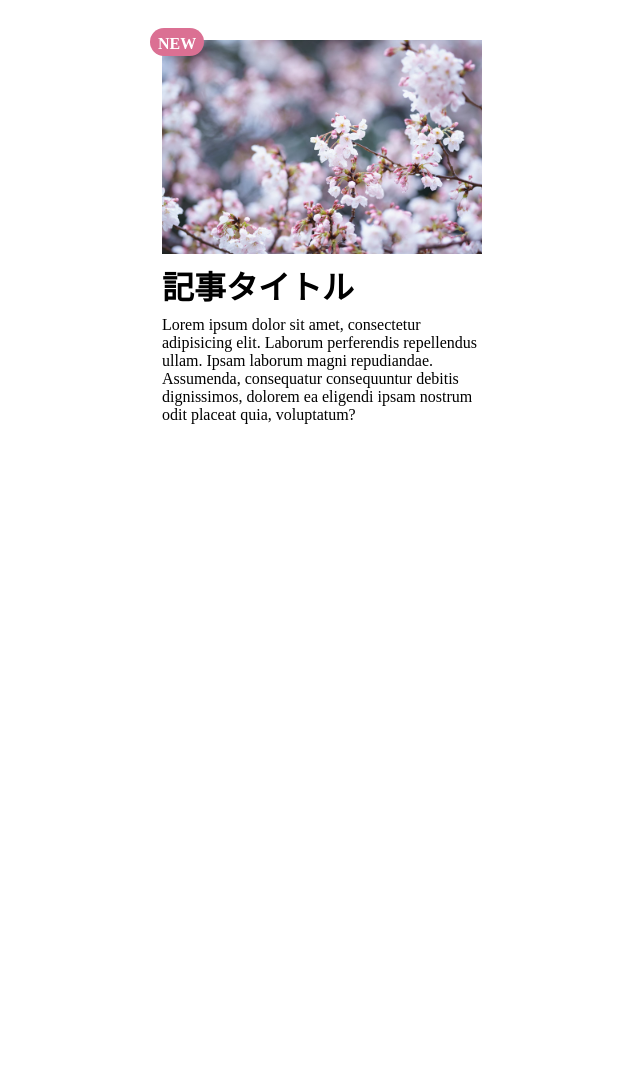
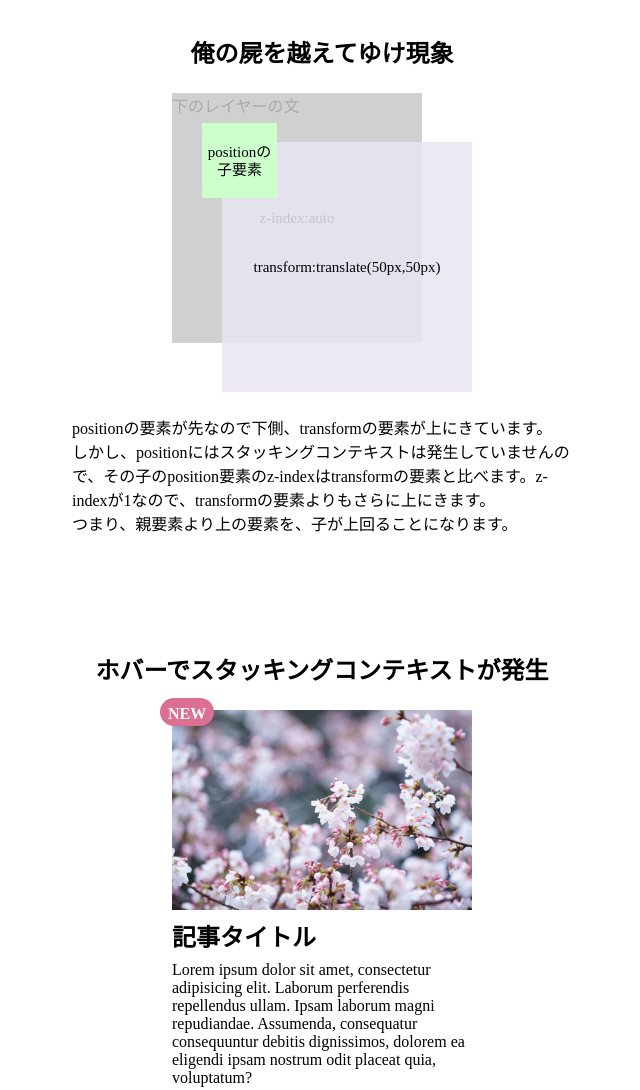
Before and after one commit to ics-creative/200525_z-index-of-the_abyss, a plain HTML site: page example6/index.html in a window 1280 px wide. Shown: the whole page, without its empty margins (318-958 px from the left). Before the commit the page ends 800 px from the top, so only its background shows below. Drawn offline with Linux system fonts and the light colour scheme.

```diff
--- a/example6/index.html
+++ b/example6/index.html
@@ -2,7 +2,7 @@
 <html lang="ja">
   <head>
     <meta charset="UTF-8" />
-    <title>transitionで急に発生する</title>
+    <title>予期せぬ重なり</title>
   </head>
   <style>
     body {
@@ -11,14 +11,69 @@
       justify-content: center;
       padding-top: 40px;
     }
-    .wrapper {
-      position: relative;
-      display: flex;
-      justify-content: center;
+
+    .section {
+      width: 300px;
+      margin: 0 auto 120px;
     }
 
+    .section > h1 {
+      width: 500px;
+      text-align: center;
+      margin: 0 0 24px -100px;
+      line-height: 1.2;
+    }
+
+    .section .description{
+      width: 500px;
+      margin: 24px 0 0 -100px;
+      line-height: 1.5;
+    }
+
+    .position-wrapper {
+      position: relative;
+      min-height: 300px;
+    }
+
+
+    .position {
+      position: absolute;
+      top: 0;
+      left: 0;
+      width: 250px;
+      height: 250px;
+      font-size: 15px;
+      text-align: center;
+      line-height: 250px;
+      background-color: rgba(200, 200, 200, 0.85);
+    }
+
+
+    .inner{
+      position: absolute;
+      z-index: 1;
+      top: 30px;
+      left: 30px;
+      width: 75px;
+      height: 55px;
+      padding-top: 20px;
+      background-color: #cfc;
+      line-height: 1.2;
+    }
+
+    .stacking-context {
+      width: 250px;
+      height: 250px;
+      font-size: 15px;
+      text-align: center;
+      line-height: 250px;
+      background-color: rgba(233, 229, 244, 0.85);
+      transform: translate(50px, 25px);
+    }
+
+
     .card{
-      width: 320px;
+      width: 300px;
       position: relative;
     }
 
@@ -36,11 +91,11 @@
       border-radius: 14px;
     }
 
-    .inner{
+    .card-inner{
       transition: opacity 0.2s;
     }
 
-    .inner:hover{
+    .card-inner:hover{
       opacity: 0.7;
     }
 
@@ -53,7 +108,7 @@
       margin: 0 0 8px;
     }
 
-    .description{
+    .article-description{
       margin: 0;
     }
 
@@ -61,15 +116,39 @@
   </style>
   <body>
     <div class="wrapper">
-      <div class="card">
-        <div class="new">NEW</div>
-        <div class="inner">
-          <img src="../images/demo_image.jpg" alt="" width="320" class="image">
-          <h1 class="title">記事タイトル</h1>
-          <p class="description">Lorem ipsum dolor sit amet, consectetur adipisicing elit. Laborum perferendis repellendus ullam. Ipsam laborum magni repudiandae. Assumenda, consequatur consequuntur debitis dignissimos, dolorem ea eligendi ipsam nostrum odit placeat quia, voluptatum?</p>
+      <section class="section" id="section1">
+        <h1>俺の屍を越えてゆけ現象</h1>
+        <div class="position-wrapper">
+          <span class="under">下のレイヤーの文</span>
+          <div class="position">
+            z-index:auto
+            <div class="inner">
+              positionの子要素
+            </div>
+          </div>
+          <div class="stacking-context">
+            transform:translate(50px,50px)
+          </div>
         </div>
+        <p class="description">
+          positionの要素が先なので下側、transformの要素が上にきています。<br>
+          しかし、positionにはスタッキングコンテキストは発生していませんので、その子のposition要素のz-indexはtransformの要素と比べます。z-indexが1なので、transformの要素よりもさらに上にきます。<br>
+          つまり、親要素より上の要素を、子が上回ることになります。
+        </p>
+      </section>
 
-      </div>
+      <section class="section" id="section2">
+        <h1>ホバーでスタッキングコンテキストが発生</h1>
+        <div class="card">
+          <div class="new">NEW</div>
+          <div class="card-inner">
+            <img src="../images/demo_image.jpg" alt="" width="300" class="image">
+            <h1 class="title">記事タイトル</h1>
+            <p class="article-description">Lorem ipsum dolor sit amet, consectetur adipisicing elit. Laborum perferendis repellendus ullam. Ipsam laborum magni repudiandae. Assumenda, consequatur consequuntur debitis dignissimos, dolorem ea eligendi ipsam nostrum odit placeat quia, voluptatum?</p>
+          </div>
+        </div>
+      </section>
+
     </div>
   </body>
 </html>
```
Also changed, not shown: example2/index.html (+1 -1 lines), example5/index.html (+20 -55 lines), index.html (added, +44 -0 lines).
